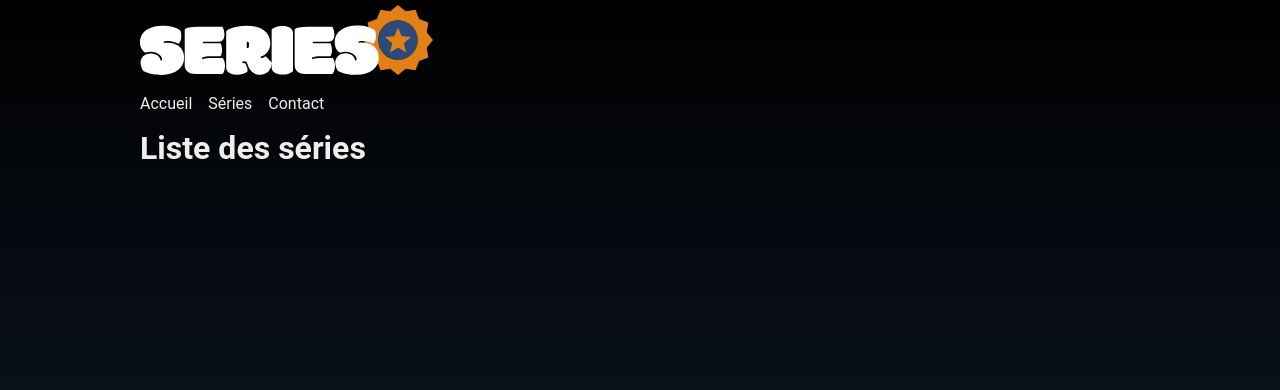
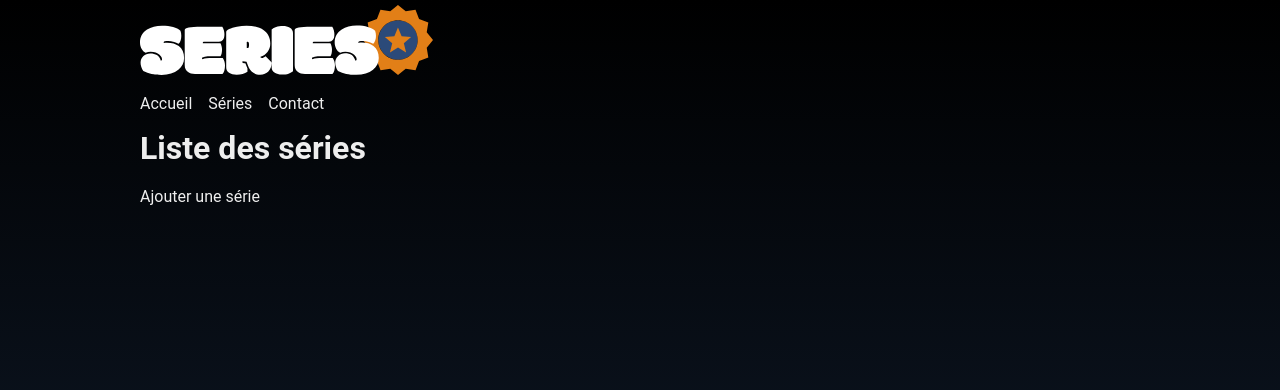
Before and after one commit to pjehan/eni-series, a Symfony app: template templates/serie/index.html.twig in a window 1280 px wide. Shown: the top 390 px of the page. Run offline with Twig, Linux system fonts and the light colour scheme; the template is opened without the code that fills it, so the values that code supplies are empty; some libraries are stand-ins or nearby versions.

Commit message:
Ajout d'un lien vers la page de création d'une nouvelle série

```diff
--- a/templates/serie/index.html.twig
+++ b/templates/serie/index.html.twig
@@ -6,6 +6,8 @@
 
 {% block body %}
     <h1>Liste des séries</h1>
+
+    <a href="{{ path('series_new') }}">Ajouter une série</a>
 
     <ul>
         {% for serie in series %}
```
